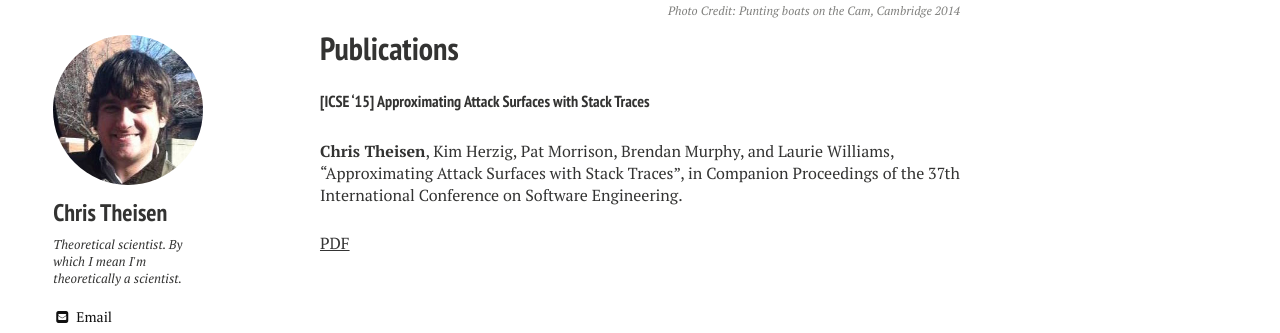
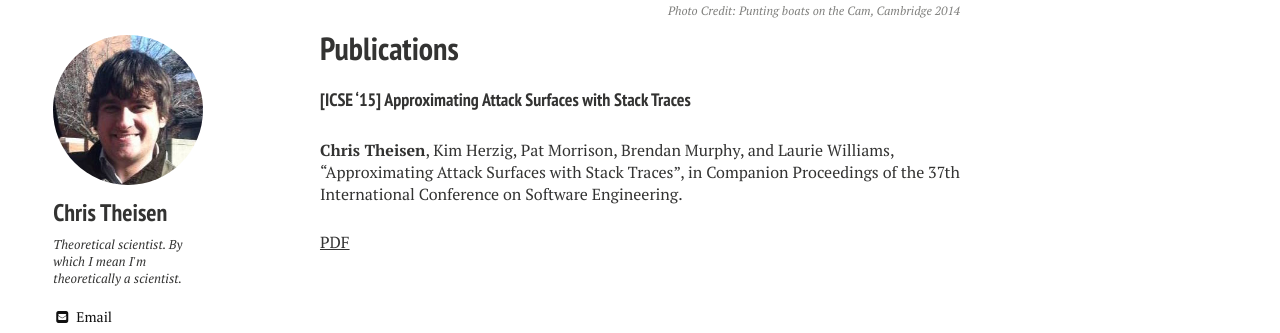
Before and after one commit to theisencr/old_webpage, a Jekyll site: the page built from publications/index.md, in a window 1280 px wide. Shown: the part 406-739 px from the top of the page. Built offline with Jekyll 4.4.1, drawn with Linux system fonts in a browser that asks for light colours; nearby versions of some CDN libraries.

Commit message:
reformat

```diff
--- a/publications/index.md
+++ b/publications/index.md
@@ -12,7 +12,7 @@ image:
 
 {% include _toc.html %}
 
-##### [ICSE '15] Approximating Attack Surfaces with Stack Traces
+#### [ICSE '15] Approximating Attack Surfaces with Stack Traces
 
 **Chris Theisen**, Kim Herzig, Pat Morrison, Brendan Murphy, and Laurie Williams, “Approximating Attack Surfaces with Stack Traces”, in Companion Proceedings of the 37th International Conference on Software Engineering.
 
```
